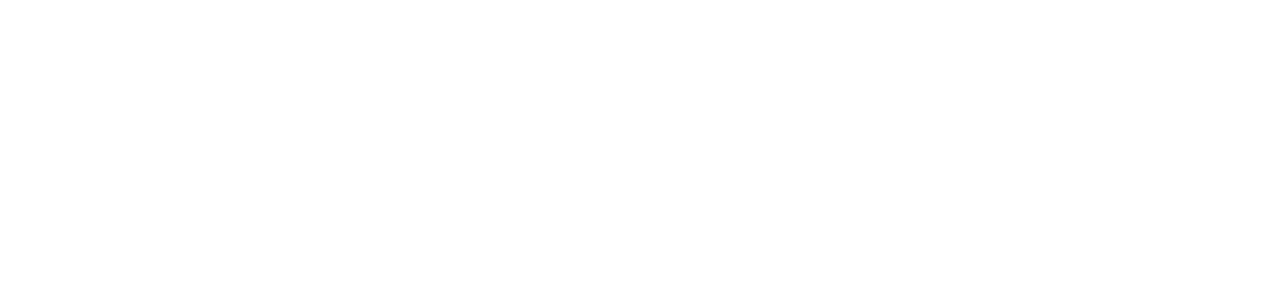
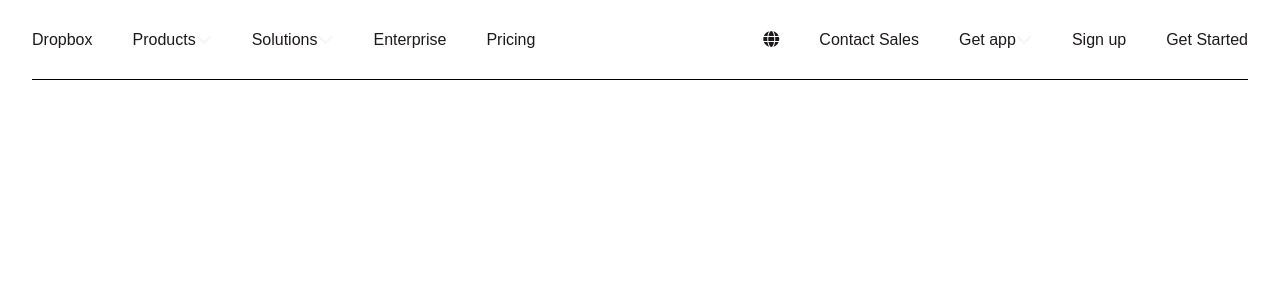
Before and after one commit to savus/Dropbox-Clone, a React (Vite) app: page / in a window 1280 px wide. Shown: the top 300 px of the page. Built offline with nearby package versions, Linux system fonts and the light colour scheme.

Commit message:
replicate NavItem components within TopHeader component. next step: begin styling NavItem(s)

```diff
--- a/src/App.tsx
+++ b/src/App.tsx
@@ -3,12 +3,14 @@
 
 import { MainContainer } from "./Components/Layouts/MainContainer";
 import { Toaster } from "react-hot-toast";
+import { TopHeader } from "./Components/TopHeader";
 
 function App() {
   return (
     <>
       <MainContainer>
         <Toaster />
+        <TopHeader />
       </MainContainer>
     </>
   );
--- /dev/null
+++ b/src/Components/NavItem.tsx
@@ -0,0 +1,19 @@
+import { ReactNode } from "react";
+
+export const NavItem = ({
+  text,
+  children,
+  hasChevron,
+}: {
+  text: string;
+  children: ReactNode;
+  hasChevron: boolean;
+}) => {
+  return (
+    <li className="nav-item">
+      <a href="#">{text}</a>
+      {hasChevron && <i className="fa-solid fa-chevron-down"></i>}
+      {children}
+    </li>
+  );
+};
--- /dev/null
+++ b/src/Components/TopHeader.tsx
@@ -0,0 +1,51 @@
+import "../css/top-header.css";
+import { NavItem } from "./NavItem";
+
+export const TopHeader = () => {
+  return (
+    <header className="top-header">
+      <nav className="left-navigation">
+        <ul className="navbar-nav">
+          <li className="logo-container">
+            <a href="#">Dropbox</a>
+          </li>
+          <NavItem text="Products" hasChevron={true}>
+            <></>
+          </NavItem>
+          <NavItem text="Solutions" hasChevron={true}>
+            <></>
+          </NavItem>
+          <NavItem text="Enterprise" hasChevron={false}>
+            <></>
+          </NavItem>
+          <NavItem text="Pricing" hasChevron={false}>
+            <></>
+          </NavItem>
+        </ul>
+      </nav>
+      <nav className="right-navigation">
+        <ul className="navbar-nav">
+          <li className="globe-link">
+            <a href="#">
+              <i className="fa-solid fa-globe"></i>
+            </a>
+          </li>
+          <NavItem text="Contact Sales" hasChevron={false}>
+            <></>
+          </NavItem>
+          <NavItem text="Get app" hasChevron={true}>
+            <></>
+          </NavItem>
+          <NavItem text="Sign up" hasChevron={false}>
+            <></>
+          </NavItem>
+          <li className="button-container">
+            <a href="#" className="get-started-button">
+              Get Started
+            </a>
+          </li>
+        </ul>
+      </nav>
+    </header>
+  );
+};
--- a/src/css/styles.css
+++ b/src/css/styles.css
@@ -16,6 +16,7 @@
   --size-150: 9.375rem;
   --size-200: 12.5rem;
   --transition-speed: 300ms;
+  --header-height: 80px;
 }
 
 *,
@@ -46,6 +47,12 @@
   color: var(--text-link);
 }
 
+.container {
+  margin: 0 auto;
+  padding-left: 32px;
+  padding-right: 32px;
+}
+
 .btn {
   outline: none;
   display: inline-flex;
--- /dev/null
+++ b/src/css/top-header.css
@@ -0,0 +1,15 @@
+.top-header {
+  width: 100%;
+  height: var(--header-height);
+  display: flex;
+  justify-content: space-between;
+  border-bottom: 1px solid black;
+}
+
+.top-header .navbar-nav {
+  display: flex;
+  justify-content: center;
+  align-items: center;
+  gap: 40px;
+  height: 100%;
+}
```
